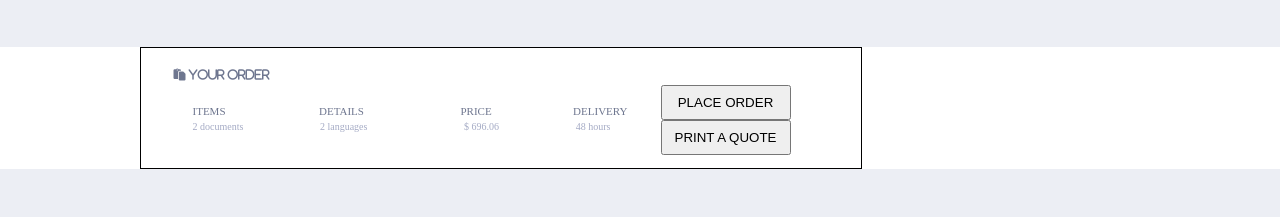
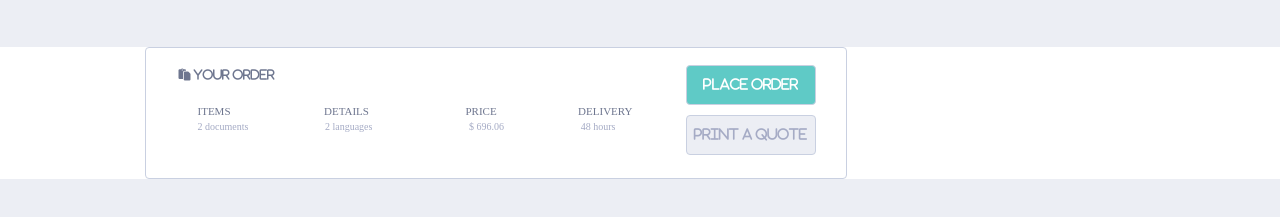
Before and after one commit to SerafimPoch/checkout, a plain HTML site: page index.html in a window 1280 px wide. Shown: the part 123-340 px from the top of the page. Drawn offline with Linux system fonts and the light colour scheme.

Commit message:
add half of head component

```diff
--- a/style.css
+++ b/style.css
@@ -42,7 +42,6 @@ body {
 	width: 	127px;
 	height: 41px;
 	border-radius: 4px;
-	border: 0.5 px solid gray;
 	outline: 0;
 	font-family: 'FontAwesome';
 	font-size: 10px;
@@ -54,7 +53,7 @@ body {
 }
 
 .go_back:active, .sign_in:active {
-	background-color: skyblue
+	background-color: skyblue;
 }
 
 .left_arrow {
@@ -146,26 +145,49 @@ main {
 
 .button_order {
 	position: relative;
-	top: -80px;
-	padding-left: 520px;
-	width:200px;
+	top: -100px;
+	padding-left: 540px;
+	width:160px;
 	height: 90px;
 
 }
 
 .place_order {
+	background-color: rgb(95,202,198);
+	color: white;
+	margin-bottom: 10px;
+	border:  0.5px solid #c9d0e1;
+	border-radius: 4px;
 	width: 130px;
-	height: 35px;
+	height: 40px;
+	font-family: 'FontAwesome';
+	outline: 0;
 }
 
 .print_a_quote {
+	background-color: #eceef4;
+	border:  0.5px solid #c9d0e1;
 	width: 130px;
-	height: 35px;
+	height: 40px;
+	font-family: 'FontAwesome';
+	color: rgb(165,171,197);
+	border-radius: 4px;
+	outline: 0;
+}
+
+.place_order:hover, .print_a_quote:hover {
+	border: skyblue 2px solid;
+}
+
+.place_order:active, .print_a_quote:active {
+	background-color: skyblue;
 }
 
 .left {
-	height: 120px;
-	border: 1px solid black;
+	flex-grow: 100%;
+	height: 130px;
+	border: 0.5px solid #c9d0e1;
+	border-radius: 4px;
 }
 
 .rigth {
```
